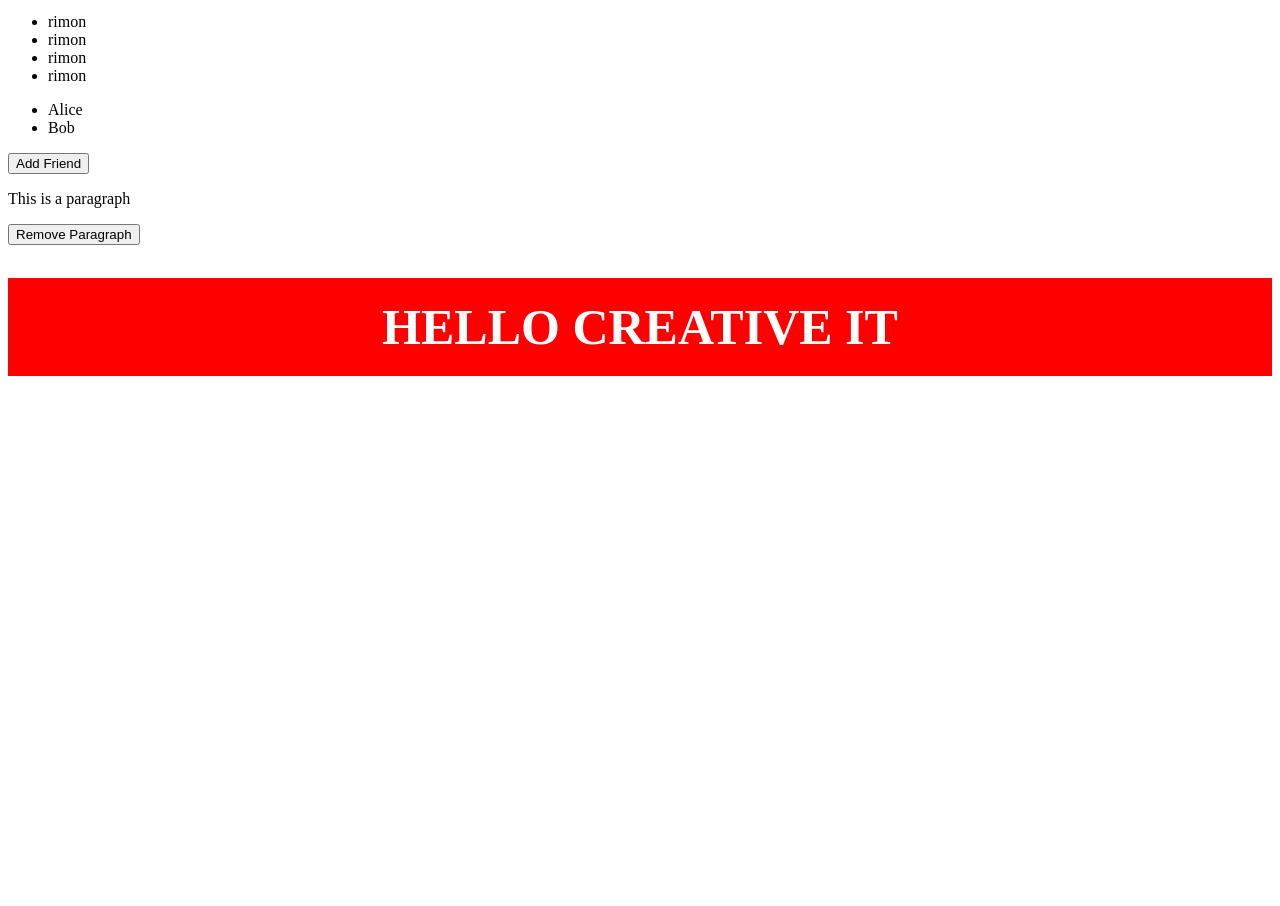
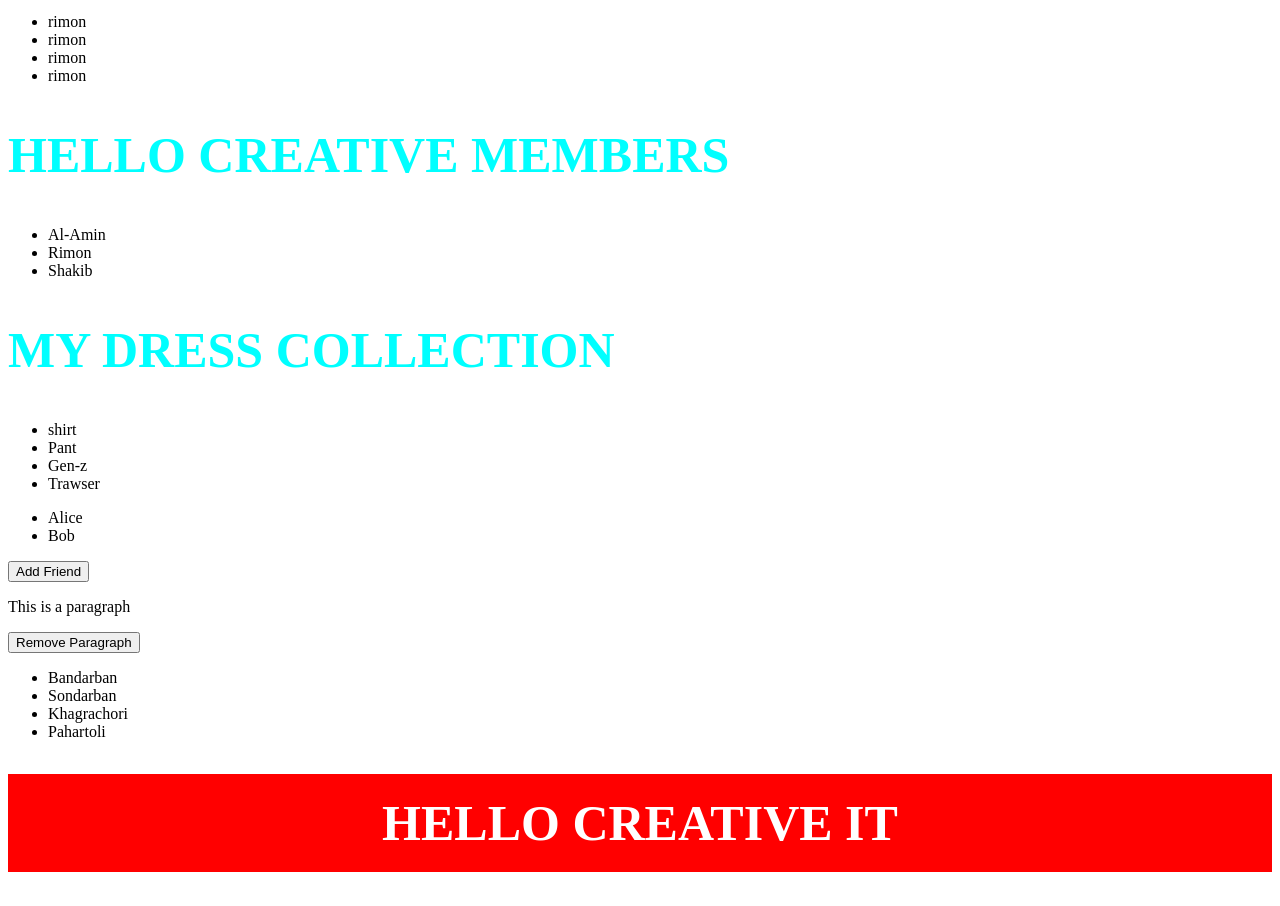
Before and after one commit to RemonAhmedMia/Document-Object-Model-01, a plain HTML site: page index.html in a window 1280 px wide. Shown: the part 840-1746 px from the top of the page. Before the commit the page ends 1250 px from the top, so only its background shows below. Drawn offline with Linux system fonts and the light colour scheme.

Commit message:
appendChild Basic

```diff
--- /dev/null
+++ b/append.js
@@ -0,0 +1,49 @@
+// append() কি?
+// DOM এ নতুন content (element বা text) parent element এর শেষে যোগ করার জন্য ব্যবহার হয়।
+// এটা একাধিক node বা text একসাথে append করতে পারে।
+// appendChild() এর থেকে flexible, কারণ শুধু element নয়, text ও append করা যায়।
+
+const plasesList = document.getElementById("places-list");
+const li = document.createElement("li");
+li.innerText = "Pahartoli"
+plasesList.appendChild(li)
+
+
+const mainContainer = document.getElementById("main-container");
+const secttion = document.createElement("section");
+const h1 = document.createElement("h1");
+h1.innerText = "Hello Creative Members";
+secttion.appendChild(h1);
+
+const ul = document.createElement("ul");
+const li1 = document.createElement("li");
+ li1.innerText = "Al-Amin";
+ ul.appendChild(li1);
+
+ const li2 = document.createElement("li");
+ li2.innerText = "Rimon";
+ ul.appendChild(li2);
+
+ const li3 = document.createElement("li");
+ li3.innerText = "Shakib";
+ ul.appendChild(li3);
+
+ secttion.appendChild(ul);
+
+ mainContainer.appendChild(secttion);
+
+
+//  Set InnerHTML directly================
+
+const sectionDress = document.createElement("section");
+sectionDress.innerHTML = `
+<h1> My Dress Collection </h1>
+<ul>
+<li>shirt</li>
+<li>Pant</li>
+<li>Gen-z</li>
+<li>Trawser</li>
+</ul>
+`
+
+mainContainer.appendChild(sectionDress);
--- a/index.html
+++ b/index.html
@@ -31,7 +31,9 @@
 </div>
 
 
-<section>
+
+<main id="main-container">
+    <section>
     <h1>Hello Style</h1>
     <ul>
         <li>rimon</li>
@@ -49,6 +51,7 @@
         <li>rimon</li>
     </ul>
 </section>
+</main>
 
 <ul id="friend-list">
   <li>Alice</li>
@@ -60,11 +63,18 @@
 <p id="para">This is a paragraph</p>
 <button onclick="removePara()">Remove Paragraph</button>
 
+<ul id="places-list">
+    <li>Bandarban</li>
+    <li>Sondarban</li>
+    <li>Khagrachori</li>
+</ul>
+
 
 <h1 id="heading">Hello Creative It</h1>
 
     <script src="dom-one.js"></script>
     <script src="selector.js"></script>
     <script src="sytleInjs.js"></script>
+    <script src="append.js"></script>
 </body>
 </html>
```
